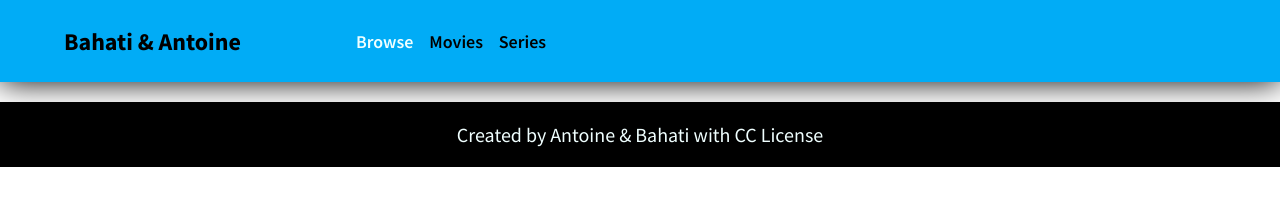
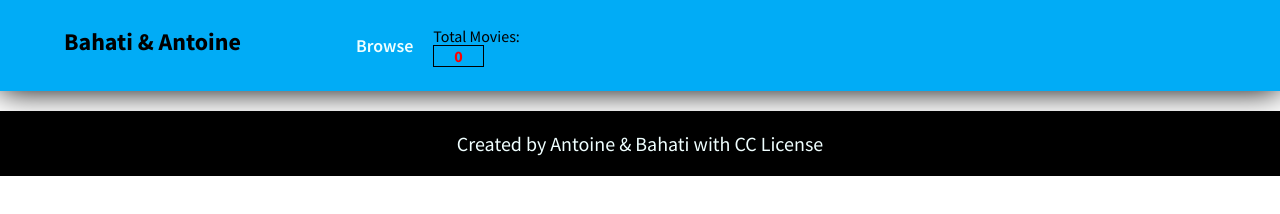
Before and after one commit to ANTOINE1128/MovieMagnet, a website built with webpack: page src/index.html in a window 1280 px wide. Built offline with nearby package versions, Linux system fonts and the light colour scheme; no server answers.

Commit message:
Add movie count functionality

```diff
--- a/src/index.html
+++ b/src/index.html
@@ -25,13 +25,10 @@
                         </span>
                     </li>
                     <li>
-                        <span><a href="#">Movies</a>
-                        </span>
+                        <p class="total">Total Movies: <span id="total-movies">0</span></p>
+
                     </li>
-                    <li>
-                        <span><a href="#">Series</a>
-                        </span>
-                    </li>
+
                 </ul>
 
             </nav>
--- a/src/modules/getmovies.js
+++ b/src/modules/getmovies.js
@@ -1,5 +1,7 @@
 import { getComments, getCommentCount } from './comments.js';
 import updateTotalLikes from './likes.js';
+
+const countMovies = (data) => data.length;
 
 const initializeComments = (data) => {
   const commentButtons = document.querySelectorAll('.comment');
@@ -95,6 +97,9 @@ const initializeComments = (data) => {
       getCommentCount(movieId);
     });
   });
+  const totalMovies = countMovies(data);
+  const getCount = document.querySelector('#total-movies');
+  getCount.textContent = totalMovies;
 };
 
 const getMovies = () => {
--- a/src/style.css
+++ b/src/style.css
@@ -61,6 +61,17 @@ main {
 main .container {
   width: 98%;
   margin: auto;
+}
+
+.total {
+  width: 100%;
+}
+
+#total-movies {
+  font-weight: 700;
+  color: red;
+  padding: 0 20px;
+  border: 1px solid black;
 }
 
 .movies-banners {
```
